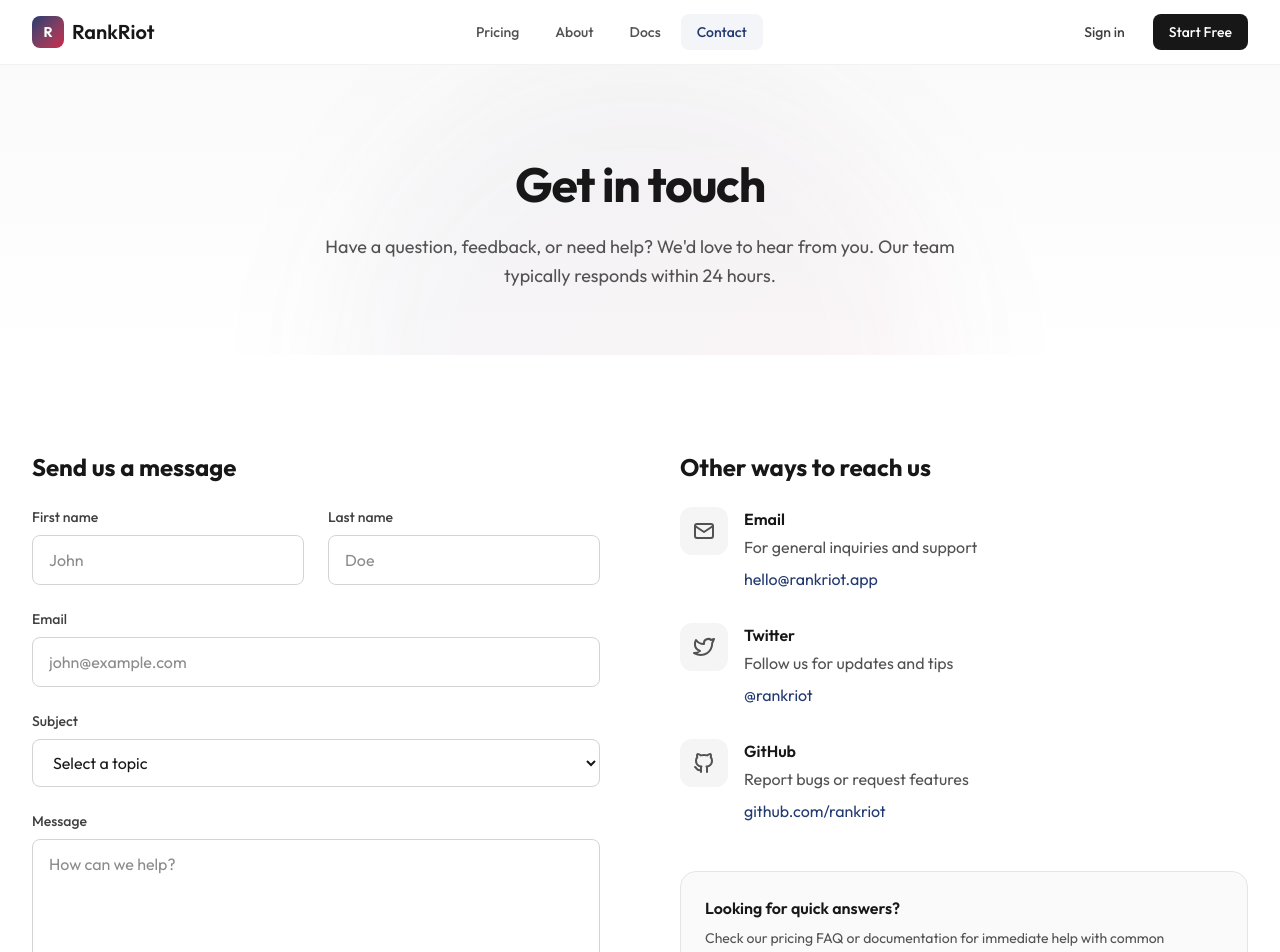
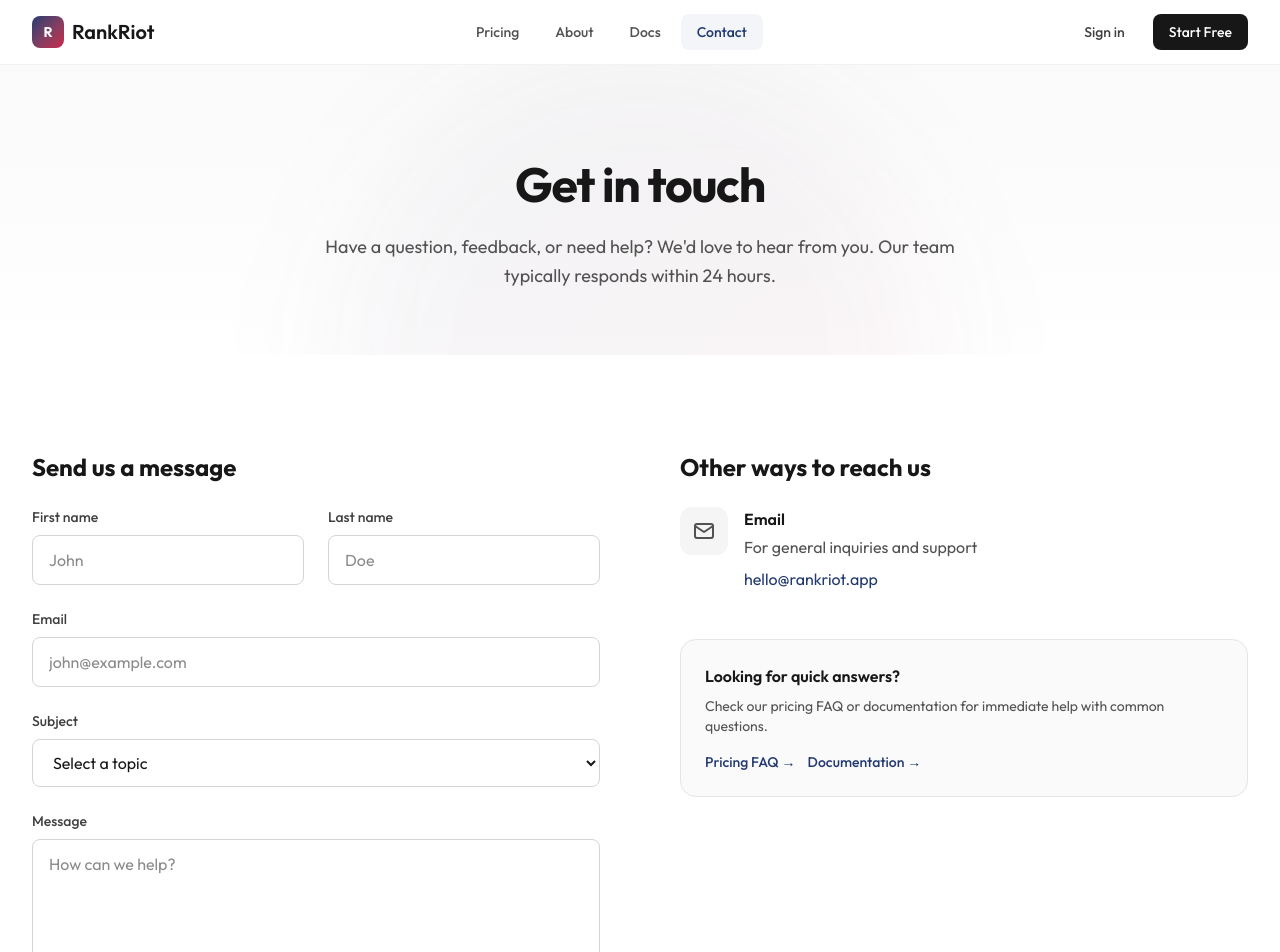
Before and after one commit to MadStoneDev/rank-riot, a Next.js app: page /contact in a window 1280 px wide. Shown: the top 952 px of the page. Built offline with nearby package versions, Linux system fonts and the light colour scheme.

Commit message:
remove git from contact

```diff
--- a/src/app/(public)/contact/page.tsx
+++ b/src/app/(public)/contact/page.tsx
@@ -67,45 +67,45 @@ export default function ContactPage() {
                   </div>
                 </div>
 
-                <div className="flex gap-4">
-                  <div className="w-12 h-12 bg-neutral-100 rounded-xl flex items-center justify-center flex-shrink-0">
-                    <IconBrandTwitter className="w-6 h-6 text-neutral-600" />
-                  </div>
-                  <div>
-                    <h3 className="font-semibold text-neutral-900">Twitter</h3>
-                    <p className="text-neutral-600 mt-1">
-                      Follow us for updates and tips
-                    </p>
-                    <a
-                      href="https://twitter.com/rankriot"
-                      target="_blank"
-                      rel="noopener noreferrer"
-                      className="text-primary hover:underline mt-2 inline-block"
-                    >
-                      @rankriot
-                    </a>
-                  </div>
-                </div>
+                {/*<div className="flex gap-4">*/}
+                {/*  <div className="w-12 h-12 bg-neutral-100 rounded-xl flex items-center justify-center flex-shrink-0">*/}
+                {/*    <IconBrandTwitter className="w-6 h-6 text-neutral-600" />*/}
+                {/*  </div>*/}
+                {/*  <div>*/}
+                {/*    <h3 className="font-semibold text-neutral-900">Twitter</h3>*/}
+                {/*    <p className="text-neutral-600 mt-1">*/}
+                {/*      Follow us for updates and tips*/}
+                {/*    </p>*/}
+                {/*    <a*/}
+                {/*      href="https://twitter.com/rankriot"*/}
+                {/*      target="_blank"*/}
+                {/*      rel="noopener noreferrer"*/}
+                {/*      className="text-primary hover:underline mt-2 inline-block"*/}
+                {/*    >*/}
+                {/*      @rankriot*/}
+                {/*    </a>*/}
+                {/*  </div>*/}
+                {/*</div>*/}
 
-                <div className="flex gap-4">
-                  <div className="w-12 h-12 bg-neutral-100 rounded-xl flex items-center justify-center flex-shrink-0">
-                    <IconBrandGithub className="w-6 h-6 text-neutral-600" />
-                  </div>
-                  <div>
-                    <h3 className="font-semibold text-neutral-900">GitHub</h3>
-                    <p className="text-neutral-600 mt-1">
-                      Report bugs or request features
-                    </p>
-                    <a
-                      href="https://github.com/rankriot"
-                      target="_blank"
-                      rel="noopener noreferrer"
-                      className="text-primary hover:underline mt-2 inline-block"
-                    >
-                      github.com/rankriot
-                    </a>
-                  </div>
-                </div>
+                {/*<div className="flex gap-4">*/}
+                {/*  <div className="w-12 h-12 bg-neutral-100 rounded-xl flex items-center justify-center flex-shrink-0">*/}
+                {/*    <IconBrandGithub className="w-6 h-6 text-neutral-600" />*/}
+                {/*  </div>*/}
+                {/*  <div>*/}
+                {/*    <h3 className="font-semibold text-neutral-900">GitHub</h3>*/}
+                {/*    <p className="text-neutral-600 mt-1">*/}
+                {/*      Report bugs or request features*/}
+                {/*    </p>*/}
+                {/*    <a*/}
+                {/*      href="https://github.com/rankriot"*/}
+                {/*      target="_blank"*/}
+                {/*      rel="noopener noreferrer"*/}
+                {/*      className="text-primary hover:underline mt-2 inline-block"*/}
+                {/*    >*/}
+                {/*      github.com/rankriot*/}
+                {/*    </a>*/}
+                {/*  </div>*/}
+                {/*</div>*/}
               </div>
 
               {/* FAQ Link */}
```
